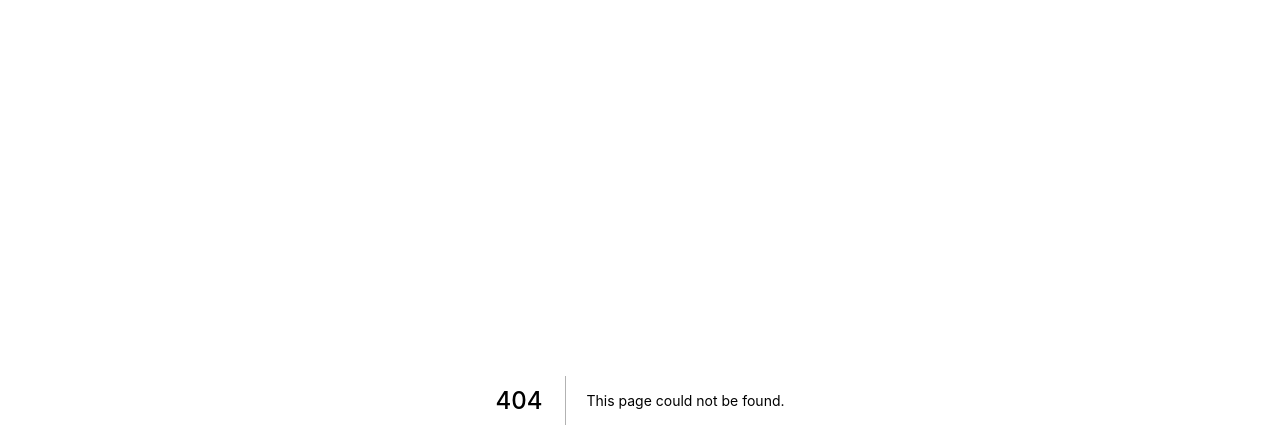
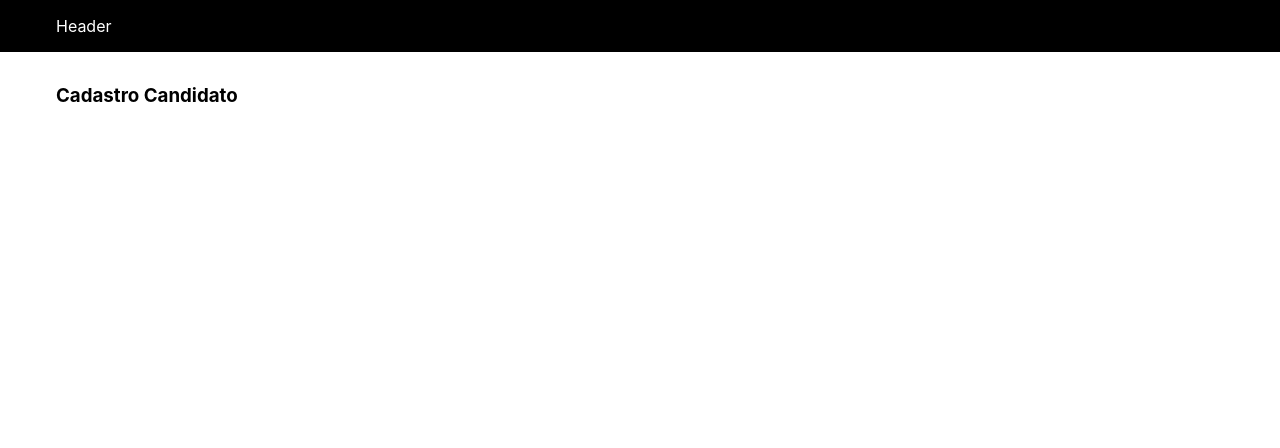
Before and after one commit to fabioper/VenturaHR, a Next.js app in the folder Web/venturahr-web/: page /applicants/signup in a window 1280 px wide. Before the commit this address had no page. Shown: the top 448 px of the page. Built offline with nearby package versions, Linux system fonts and the light colour scheme.

Commit message:
adiciona páginas iniciais de cadastro de empresas e candidatos

```diff
--- /dev/null
+++ b/Web/venturahr-web/Layouts/Layout/Header/Header.module.scss
@@ -0,0 +1,6 @@
+.header {
+  background: black;
+  color: #fff;
+  padding: 1rem;
+  margin-bottom: 2rem;
+}
--- /dev/null
+++ b/Web/venturahr-web/Layouts/Layout/Header/Header.tsx
@@ -0,0 +1,15 @@
+import Link from "next/link"
+import React from "react"
+import styles from "./Header.module.scss"
+
+const Header: React.FC = () => {
+  return (
+    <header className={styles.header}>
+      <Link href="/">
+        <div className="container">Header</div>
+      </Link>
+    </header>
+  )
+}
+
+export default Header
--- /dev/null
+++ b/Web/venturahr-web/Layouts/Layout/Layout.tsx
@@ -0,0 +1,17 @@
+import React from "react"
+import Header from "./Header/Header"
+
+interface LayoutProps {
+  children: React.ReactElement
+}
+
+const Layout: React.FC<LayoutProps> = ({ children }) => {
+  return (
+    <>
+      <Header />
+      {children}
+    </>
+  )
+}
+
+export default Layout
--- /dev/null
+++ b/Web/venturahr-web/constants/routes.ts
@@ -0,0 +1,4 @@
+export enum Routes {
+  CompaniesSignup = "/companies/signup",
+  ApplicantsSignup = "/applicants/signup",
+}
--- a/Web/venturahr-web/package.json
+++ b/Web/venturahr-web/package.json
@@ -11,7 +11,8 @@
   "dependencies": {
     "next": "12.1.5",
     "react": "18.0.0",
-    "react-dom": "18.0.0"
+    "react-dom": "18.0.0",
+    "sass": "^1.50.0"
   },
   "devDependencies": {
     "@types/node": "17.0.24",
--- a/Web/venturahr-web/pages/_app.tsx
+++ b/Web/venturahr-web/pages/_app.tsx
@@ -1,7 +1,12 @@
-import type { AppProps } from 'next/app'
+import React from "react"
+import Layout from "../Layouts/Layout/Layout"
+import { AppProps } from "next/app"
+import "../styles/global.scss"
 
-function MyApp({ Component, pageProps }: AppProps) {
-  return <Component {...pageProps} />
-}
+const MyApp: React.FC<AppProps> = ({ Component, pageProps }: AppProps) => (
+  <Layout>
+    <Component {...pageProps} />
+  </Layout>
+)
 
 export default MyApp
--- /dev/null
+++ b/Web/venturahr-web/pages/applicants/signup.tsx
@@ -0,0 +1,9 @@
+import { NextPage } from "next"
+
+const Signup: NextPage = () => (
+  <div className="container">
+    <h3>Cadastro Candidato</h3>
+  </div>
+)
+
+export default Signup
--- /dev/null
+++ b/Web/venturahr-web/styles/global.scss
@@ -0,0 +1,15 @@
+*, ::before, ::after {
+  background: #fff;
+  margin: 0;
+  padding: 0;
+  box-sizing: border-box;
+  font-family: -apple-system, sans-serif;
+}
+
+.container {
+  width: 100%;
+  max-width: 1200px;
+  margin: auto;
+  padding: 0 1rem;
+  background: none;
+}
```
Also changed, not shown: Web/venturahr-web/pages/companies/signup.tsx (added, +11 -0 lines), Web/venturahr-web/pages/index.tsx (+19 -4 lines), Web/venturahr-web/styles/buttons.module.scss (added, +26 -0 lines), Web/venturahr-web/.eslintrc.json, 1 other file (tests, documents, lock files or other folders).
